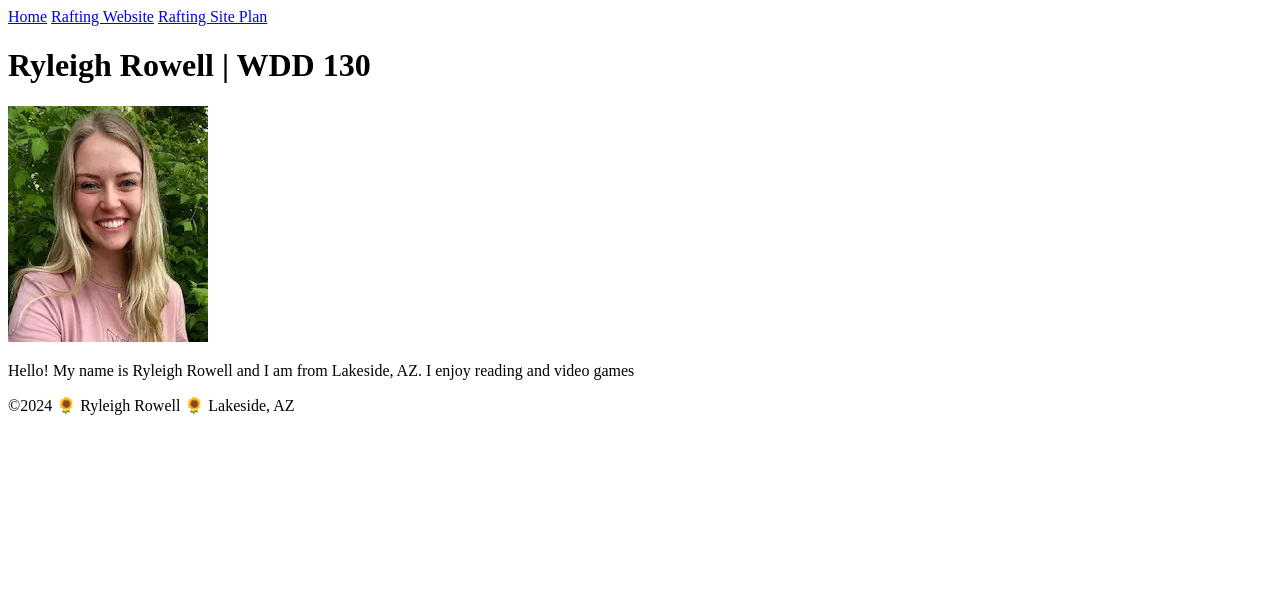
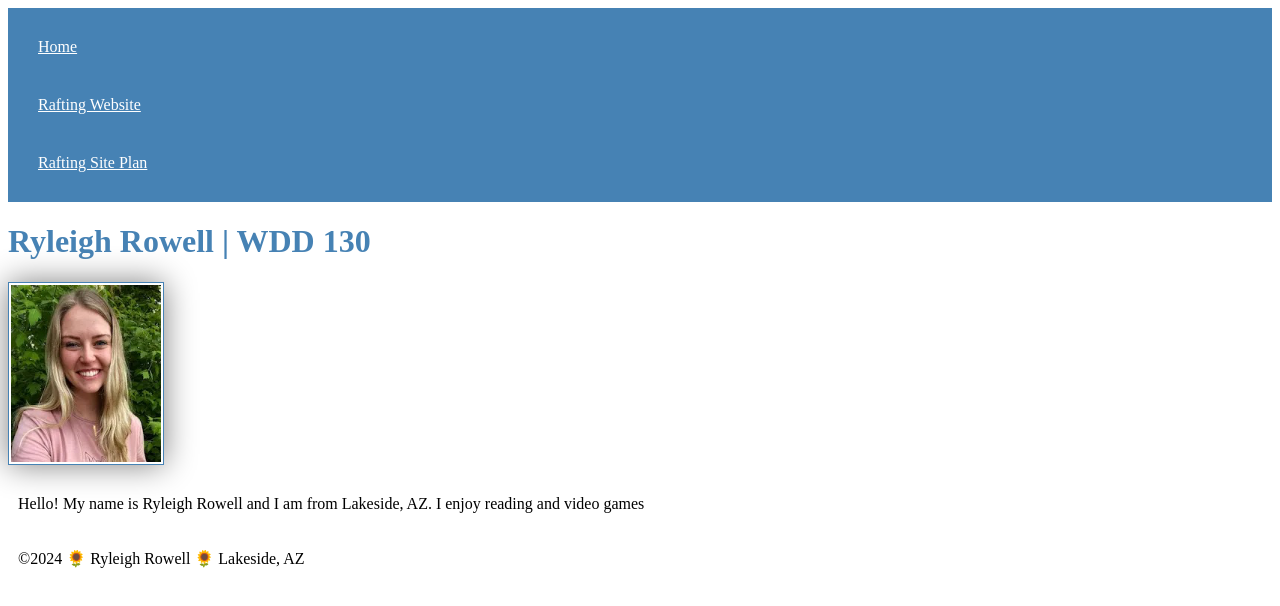
Before and after one commit to ryleighjean15/wdd130, a plain HTML site: page index.html in a window 1280 px wide. Drawn offline with Linux system fonts and the light colour scheme.

Commit message:
styles folder added

```diff
--- a/index.html
+++ b/index.html
@@ -1,12 +1,13 @@
 <!DOCTYPE html>
 <html lang="en-US">
+
     <head>
         <meta charsest="utf-8">
         <meta name="viewport" content="width=device-width,initial-scale=1.0">
         <title>Ryleigh Rowell | WDD 130</title>
-        <meta name="description" content="Ryleigh Rowell WWD130 home page.">
-        <meta name="author" content="Ryleigh Rowell">
+        <link rel="stylesheet" href="styles/styles.css">
     </head>
+
     <body>
         <header>
             <nav>
--- /dev/null
+++ b/styles/styles.css
@@ -0,0 +1,26 @@
+nav {
+    background-color: steelblue;
+    padding: 10px;
+}
+
+nav a {
+    color: white;
+    display: block;
+    padding: 20px;
+}
+
+h1 {
+    color: steelblue;
+}
+
+img {
+    width: 150px;
+    height: auto;
+    border: 1px solid steelblue;
+    padding: 2px;
+    box-shadow: 0 0 30px gray;
+}
+
+p {
+    padding: 10px;
+}
```
